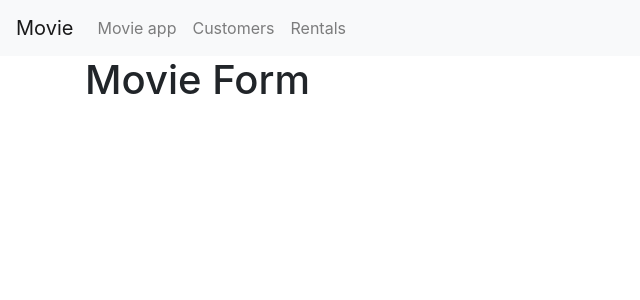
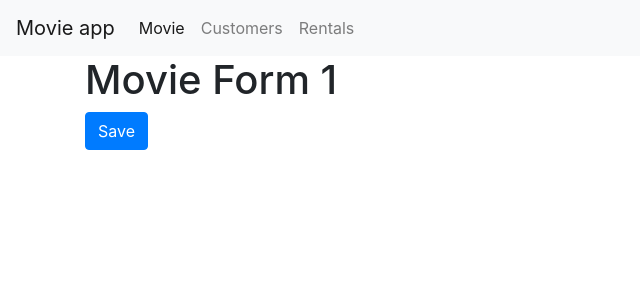
Before and after one commit to torikul-islam/movie-app, a React (Create React App) app: page /movies/1 in a window 1280 px wide. Before the commit this address led to /not-found/. Shown: the top 300 px of the page, without its empty margins (0-640 px from the left). Built offline with nearby package versions, Linux system fonts and the light colour scheme.

Commit message:
add link to movie table title

```diff
--- a/src/App.js
+++ b/src/App.js
@@ -5,6 +5,7 @@ import Customers from "./components/Customers";
 import Rentals from "./components/Rentals";
 import NotFound from "./components/NotFound"
 import Navbar from "./components/common/Navbar";
+import MovieForm from "./components/MovieForm";
 import './App.css';
 
 class App extends Component {
@@ -14,6 +15,7 @@ class App extends Component {
                 <Navbar/>
                 <main className="container">
                     <Switch>
+                        <Route path="/movies/:id/" component={MovieForm}/>
                         <Route path="/movies/" component={Movies} exact/>
                         <Route path="/customers/" component={Customers} exact/>
                         <Route path="/rentals/" component={Rentals} exact/>
--- a/src/components/MovieForm.js
+++ b/src/components/MovieForm.js
@@ -1,10 +1,10 @@
-import React, { Component } from 'react';
+import React from 'react';
 
-class MovieForm extends Component {
-    state = {  }
-    render() {
-        return ( <h1>Movie Form</h1> );
-    }
-}
+const MovieForm= ({match, history})=> {
+    return ( <div>
+        <h1>Movie Form {match.params.id}</h1>
+        <button className="btn btn-primary" onClick={()=>history.push("/movies/")} >Save</button>
+    </div> );
+};
 
 export default MovieForm;
--- a/src/components/MoviesTable.js
+++ b/src/components/MoviesTable.js
@@ -1,15 +1,17 @@
 import React, {Component} from "react";
 import Table from "./common/Table";
+import {Link} from "react-router-dom";
 
 class MoviesTable extends Component {
     columns = [
-        {path: "title", label: "Title"},
+        {path: "title", label: "Title",
+            content: (movie) => <Link to={`/movies/${movie._id}/`}>{movie.title}</Link> },
         {path: "genre.name", label: "Genre"},
         {path: "numberInStock", label: "Stock"},
         {path: "dailyRentalRate", label: "Rate"},
         {
             key: "delete",
-            content: movie => (
+            content: (movie) => (
                 <button
                     onClick={() => this.props.onDelete(movie)}
                     className="btn btn-danger btn-sm"
--- a/src/components/common/Navbar.js
+++ b/src/components/common/Navbar.js
@@ -5,7 +5,7 @@ class Navbar extends Component {
 
     render() {
         return (<nav className="navbar navbar-expand-lg navbar-light bg-light">
-            <Link className="navbar-brand" to="">Movie</Link>
+            <Link className="navbar-brand" to="">Movie app</Link>
 
             <button className="navbar-toggler" type="button" data-toggle="collapse" data-target="#navbarNav"
                     aria-controls="navbarNav" aria-expanded="false" aria-label="Toggle navigation">
@@ -15,7 +15,7 @@ class Navbar extends Component {
                 <ul className="navbar-nav">
                     <li className="nav-item">
                         <NavLink className="nav-link" to="/movies/">
-                            Movie app
+                            Movie
                         </NavLink>
                     </li>
                     <li className="nav-item">
```
